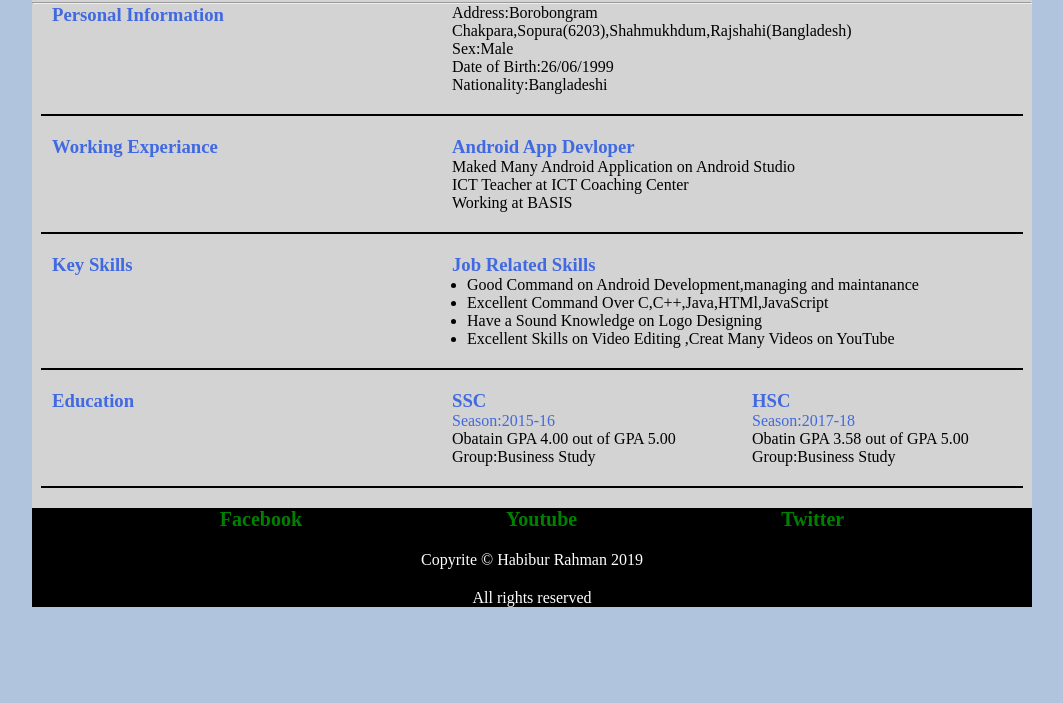
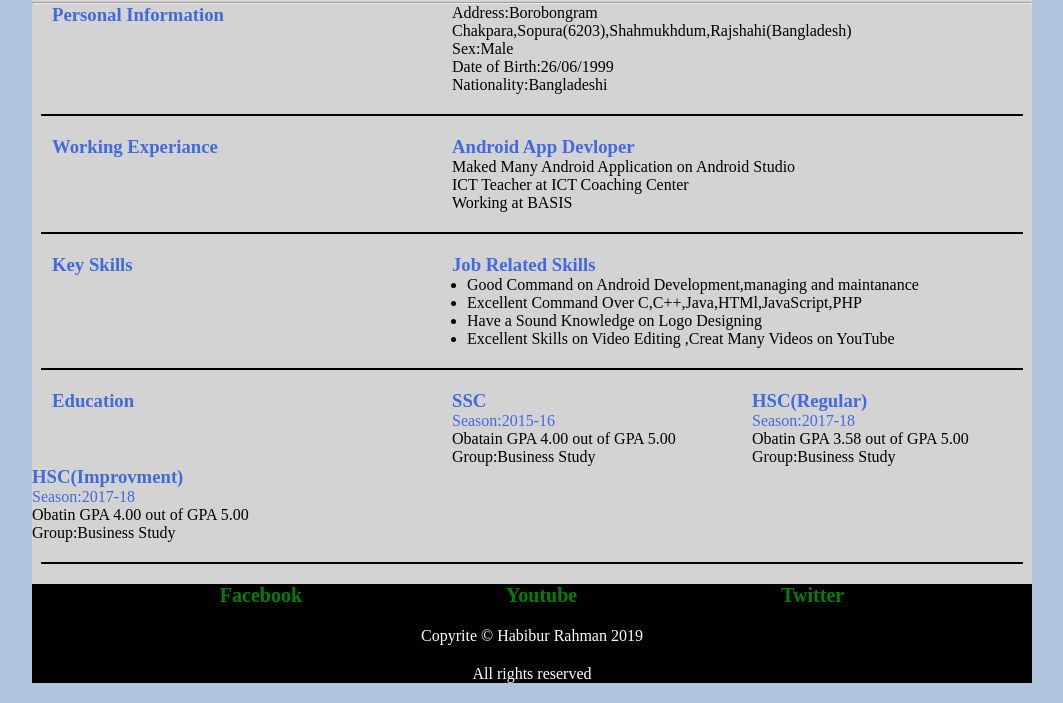
Before and after one commit to dimkhaw/Habib-cv, a plain HTML site: page index.html in a window 1280 px wide. Shown: the part 196-899 px from the top of the page, without its empty margins (108-1171 px from the left). Before the commit the page ends 823 px from the top, so only its background shows below. Drawn offline with Linux system fonts and the light colour scheme.

Commit message:
new Skill and educational qualification added

```diff
--- a/index.html
+++ b/index.html
@@ -65,7 +65,7 @@
                             <h3>Job Related Skills</h3>
                             <ul>
                                 <li>Good Command on Android Development,managing and maintanance</li>
-                                <li>Excellent Command Over C,C++,Java,HTMl,JavaScript</li>
+                                <li>Excellent Command Over C,C++,Java,HTMl,JavaScript,PHP</li>
                                 <li>Have a Sound Knowledge on Logo Designing</li>
                                 <li>Excellent Skills on Video Editing ,Creat Many Videos on YouTube</li>
                             </ul>
@@ -87,9 +87,13 @@
                           </p>
                            </div>
                            <div>
-                               <h3>HSC</h3>
+                               <h3>HSC(Regular)</h3>
                                <p class="color"> Season:2017-18</p>
                                <p>Obatin GPA 3.58 out of GPA 5.00</p>
+                               <p>Group:Business Study</p>
+                                <h3>HSC(Improvment)</h3>
+                               <p class="color"> Season:2017-18</p>
+                               <p>Obatin GPA 4.00 out of GPA 5.00</p>
                                <p>Group:Business Study</p>
                            </div>
 
```
